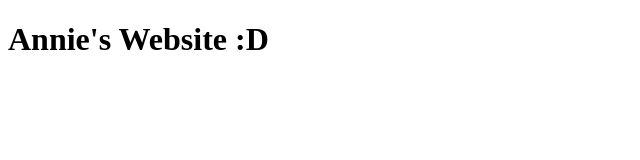
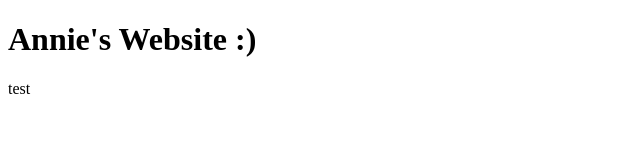
Before and after one commit to annalitwiller/Website, a plain HTML site: page index.html in a window 1280 px wide. Shown: the full height of the page, 0-640 px from the left. Drawn offline with Linux system fonts and the light colour scheme.

Commit message:
Update index.html

```diff
--- a/index.html
+++ b/index.html
@@ -2,9 +2,9 @@
 <html lang="en">
 <head>
 <meta charset="utf=8">
-<title>Annie's Website :D</title>
+<title>Annie's Website :)</title>
 </head>
 <body>
-<h1>Annie's Website :D</h1>
-</body>
+<h1>Annie's Website :)</h1>
+</body> test
 </html>
```
